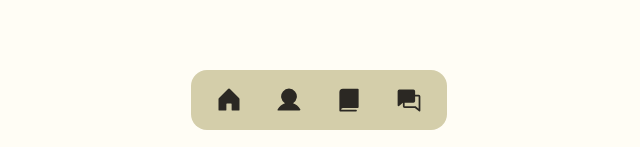
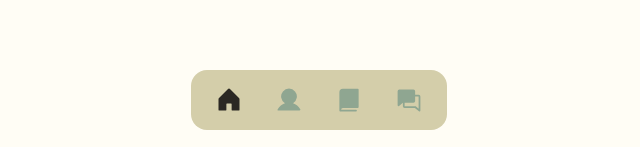
Before and after one commit to fantasyfuerte/portfolio, a Next.js app: page / in a window 1280 px wide. Shown: the part 650-797 px from the top of the page, without its empty margins (321-961 px from the left). Built offline with nearby package versions, Linux system fonts and the light colour scheme; a web font is replaced by a local one.

Commit message:
Styling navBAr item

```diff
--- a/src/components/navbar-item.tsx
+++ b/src/components/navbar-item.tsx
@@ -1,4 +1,6 @@
+"use client";
 import Link from "next/link";
+import { usePathname } from "next/navigation";
 
 interface Props {
   href: string;
@@ -6,7 +8,16 @@ interface Props {
 }
 
 function NavBarItem({ href, icon }: Props) {
-  return <Link href={href}>{icon}</Link>;
+  const pathname = usePathname();
+
+  return (
+    <Link
+      href={href}
+      className={pathname !== href ? "text-secondary" : "text-primary"}
+    >
+      {icon}
+    </Link>
+  );
 }
 
 export default NavBarItem;
--- a/src/components/navbar.tsx
+++ b/src/components/navbar.tsx
@@ -4,7 +4,7 @@ import NavBarItem from "./navbar-item";
 function NavBar() {
   return (
     <nav className="flex justify-center w-full fixed bottom-5 ">
-      <div className="flex bg-middleColor rounded-2xl p-4 px-6 gap-8 text-primary">
+      <div className="flex bg-middleColor rounded-2xl p-4 px-6 gap-8">
         {navbarLinks.map((link) => (
           <NavBarItem key={link.name} href={link.href} icon={link.icon} />
         ))}
```
